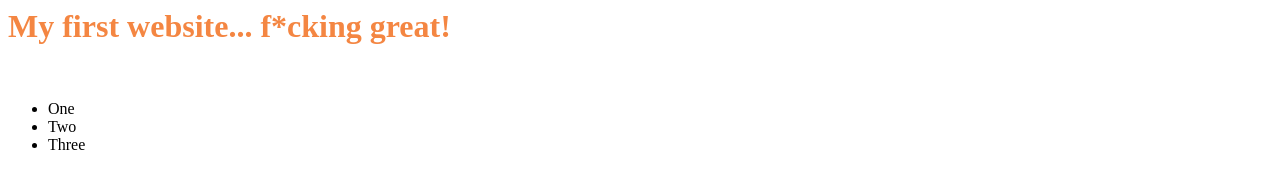
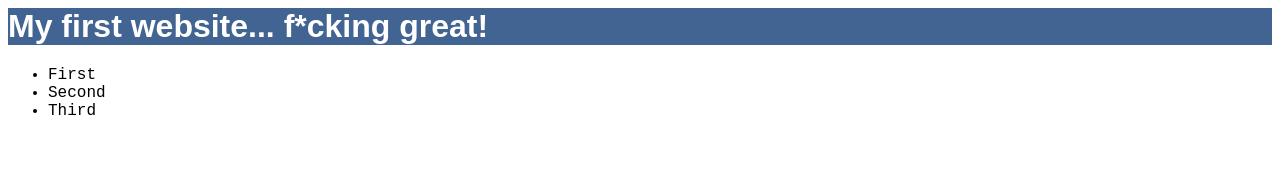
Before and after one commit to gautierschaffter/gautierschaffter.github.io, a plain HTML site: page index.html in a window 1280 px wide. Drawn offline with Linux system fonts and the light colour scheme.

Commit message:
a lil' bit of CSS for the second time

```diff
--- a/index.html
+++ b/index.html
@@ -1,8 +1,8 @@
 <html>
-  <h1>My first website... f*cking great!</h1><br>
+  <h1>My first website... f*cking great!</h1>
   <link rel="stylesheet" href="main.css">
   <ul>
-    <li>One</li>
-    <li>Two</li>
-    <li>Three</li>
+    <li>First</li>
+    <li>Second</li>
+    <li>Third</li>
   </ul>
--- a/main.css
+++ b/main.css
@@ -1,3 +1,8 @@
+body{
+    font-family: "Courier New", Courier, monospace;
+}
 h1 {
-    color: #f48642;
+    font-family: Arial, Helvetica, sans-serif;
+    background-color: #426493;
+    color: #ffffff;
 }
```
